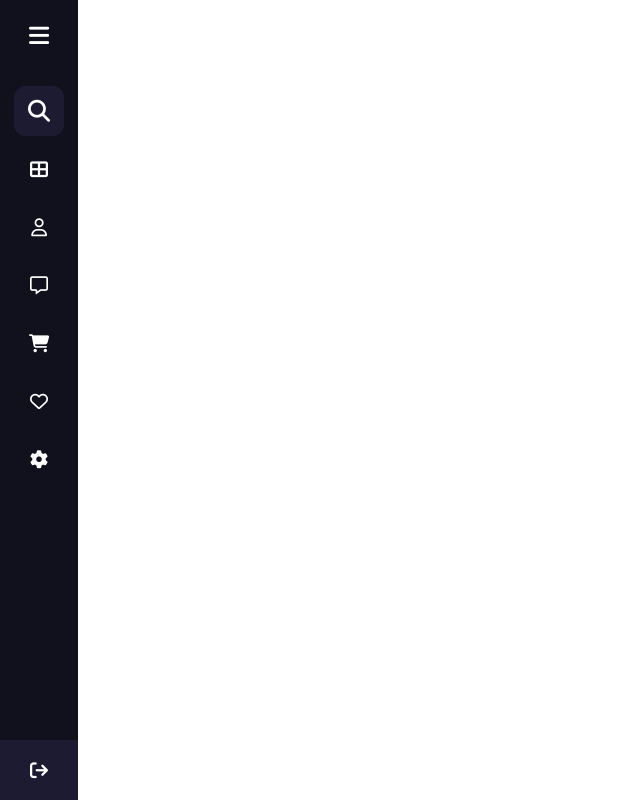
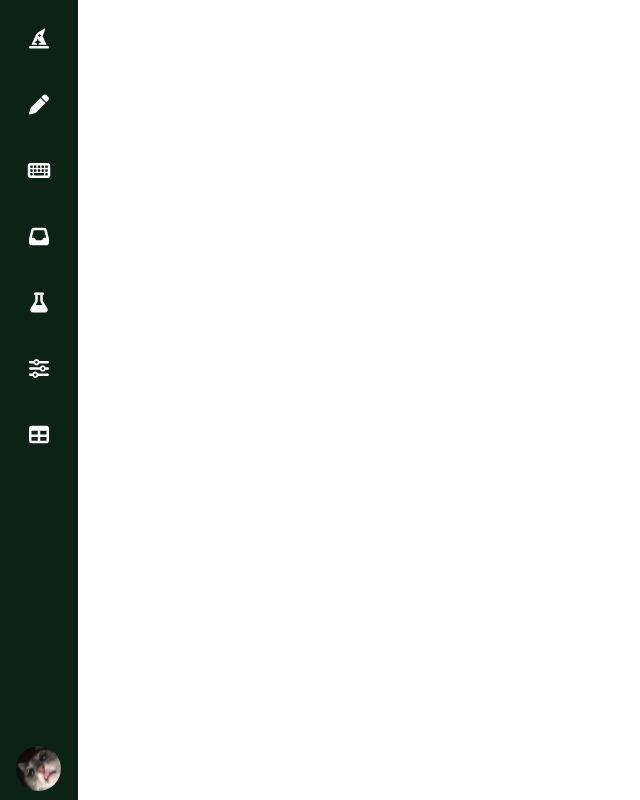
Before and after one commit to juanfes517/TemplatesReact, a React (Vite) app: page / in a window 1280 px wide. Shown: the whole page, without its empty margins (0-640 px from the left). Built offline with nearby package versions, Linux system fonts and the light colour scheme.

Commit message:
Sidebar principal agregado

```diff
--- a/src/App.jsx
+++ b/src/App.jsx
@@ -11,10 +11,17 @@ import XRayedCat from './components/animations/XRayedCat';
 import AccordionSlider from './components/sliders/AccordionSlider';
 import LoginTranslucent from './components/forms/LoginTranslucent';
 import HoverableSidebar from './components/sidebars/HoverableSidebar';
+import SideBarIcons from './components/main/SideBarIcons';
+import SideBarList from './components/main/SideBarList';
 
 function App() {
 	return (
-		<HoverableSidebar />
+		<div>
+			<div>
+				<SideBarIcons />
+			</div>
+
+		</div>
 	);
 }
 
--- /dev/null
+++ b/src/components/main/SideBarIcons.jsx
@@ -0,0 +1,81 @@
+import React, { useState } from 'react';
+import '../../stylesheet/main/SidebarIcons.css';
+import ProfileImage from '../../images/Gato.png';
+import '@fortawesome/fontawesome-free/css/all.min.css';
+
+function SideBarIcons(props) {
+
+  const [lastSelectedItem, setLastSelectedItem] = useState(null);
+
+  const handleClick = (event) => {
+    assignClass(event);
+  }
+
+  const assignClass = (event) => {
+    const selectedItem = event.currentTarget;
+    if (selectedItem.classList.contains('element-active')) {
+      selectedItem.classList.remove('element-active');
+    } else{
+      selectedItem.classList.add('element-active');
+      if (lastSelectedItem !== null && lastSelectedItem !== selectedItem){
+        lastSelectedItem.classList.remove('element-active');
+      }
+    }
+    setLastSelectedItem(selectedItem);
+  }
+
+  return (
+    <div className="sidebar-icons">
+      <ul>
+        <li className='list-element' onClick={handleClick}>
+          <div className='icon-container'>
+            <i className="fa-solid fa-hat-wizard"></i>
+          </div>
+          <span className='tooltip'>Animations</span>
+        </li>
+        <li className='list-element' onClick={handleClick}>
+          <div className='icon-container'>
+            <i className="fa-solid fa-pen"></i>
+          </div>
+          <span className='tooltip'>Forms</span>
+        </li>
+        <li className='list-element' onClick={handleClick}>
+          <div className='icon-container'>
+            <i className="fa-solid fa-keyboard"></i>
+          </div>
+          <span className='tooltip'>Inputs</span>
+        </li>
+        <li className='list-element' onClick={handleClick}>
+          <div className='icon-container'>
+            <i className="fa-solid fa-inbox"></i>
+          </div>
+          <span className='tooltip'>Menus</span>
+        </li>
+        <li className='list-element' onClick={handleClick}>
+          <div className='icon-container'>
+            <i className="fa-solid fa-flask"></i>
+          </div>
+          <span className='tooltip'>Sidebars</span>
+        </li>
+        <li className='list-element' onClick={handleClick}>
+          <div className='icon-container'>
+            <i className="fa-solid fa-sliders"></i>
+          </div>
+          <span className='tooltip'>Sliders</span>
+        </li>
+        <li className='list-element' onClick={handleClick}>
+          <div className='icon-container'>
+            <i className="fa-solid fa-table"></i>
+          </div>
+          <span className='tooltip'>Tables</span>
+        </li>
+        <li className='list-image'>
+          <img src={ProfileImage} alt='profileImg' />
+        </li>
+        <div className='indicator-icons'></div>
+      </ul>
+    </div>
+  );
+}
+
+export default SideBarIcons;
--- /dev/null
+++ b/src/components/main/SideBarList.jsx
@@ -0,0 +1,12 @@
+import React from 'react';
+import '../../stylesheet/main/SideBarList.css';
+
+function SideBarList(props) {
+  return (
+    <h1 className='h'>
+      Hello Firulais!
+    </h1>
+  );
+}
+
+export default SideBarList;
--- /dev/null
+++ b/src/stylesheet/main/SideBarIcons.css
@@ -0,0 +1,101 @@
+@import url("https://fonts.googleapis.com/css2?family=Poppins:wght@200;300;400;500;600;700&display=swap");
+
+* {
+  margin: 0;
+  box-sizing: border-box;
+  padding: 0;
+  font-family: "Poppins", sans-serif;
+}
+
+.sidebar-icons {
+  position: fixed;
+  top: 0;
+  left: 0;
+  min-height: 100%;
+  width: 78px;
+  padding: 6px 14px;
+  background: #0c2214;
+  z-index: 99;
+}
+
+.sidebar-icons i {
+  color: #fff;
+  height: 50px;
+  min-width: 50px;
+  font-size: 20px;
+  display: flex;
+  justify-content: center;
+  align-items: center;
+  text-align: center;
+  /*line-height: 40px;*/
+}
+
+.sidebar-icons ul {
+  display: flex;
+  flex-direction: column;
+}
+
+.sidebar-icons li .tooltip {
+  position: absolute;
+  top: -30px;
+  left: calc(100% + 15px);
+  z-index: 3;
+  background: #fff;
+  box-shadow: 0 5px 10px rgba(0, 0, 0, 0.3);
+  padding: 6px 12px;
+  border-radius: 4px;
+  font-size: 15px;
+  font-weight: 400;
+  pointer-events: none;
+  transition: 0;
+  white-space: nowrap;
+  opacity: 0;
+}
+
+.sidebar-icons li {
+  list-style: none;
+}
+
+.sidebar-icons li.list-element {
+  position: relative;
+  margin: 8px 0;
+}
+
+.sidebar-icons .list-element:not(.element-active):hover .tooltip {
+  opacity: 1;
+  pointer-events: auto;
+  transition: all 0.4s ease;
+  top: 50%;
+  transform: translateY(-50%);
+}
+
+.sidebar-icons .list-element:not(.element-active):hover {
+  background-color: #27743d;
+  border-radius: 4px;
+  cursor: pointer;
+}
+
+.sidebar-icons .list-image {
+  position: fixed;
+  bottom: 0px;
+  padding: 2px;
+}
+
+.sidebar-icons li img {
+  height: 45px;
+  width: 45px;
+  object-fit: cover;
+  border-radius: 50%;
+}
+
+.sidebar-icons li .icon-container {
+  transition: 0.5s
+}
+
+.sidebar-icons li.element-active .icon-container {
+  position: relative;
+  background-color: #27743d;
+  border-radius: 50%;
+  transition: 0.5s;
+  transform: scale(1.2) translateX(25px);
+}
--- /dev/null
+++ b/src/stylesheet/main/SideBarList.css
@@ -0,0 +1,3 @@
+.h {
+  background-color: red;
+}
```
